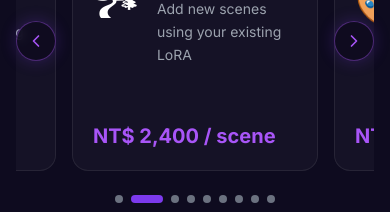
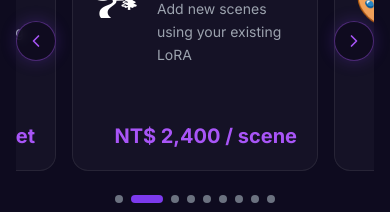
Before and after one commit to leadingtw273/ai-portrait-studio-site, a React (Vite) app: page / in a window 390 px wide. Shown: the part 5300-5512 px from the top of the page. Built offline with nearby package versions, Linux system fonts and the light colour scheme.

Commit message:
tweak(AddOnCard): mobile/tablet stack 時 tag + price 都靠右 (items-end)
Co-Authored-By: Claude Opus 4.7 (1M context) <noreply@anthropic.com>

```diff
--- a/src/components/AddOnCard.tsx
+++ b/src/components/AddOnCard.tsx
@@ -33,8 +33,8 @@ export function AddOnCard({
         </div>
       </div>
 
-      {/* Bottom row：< desktop (1024) 垂直 tag→price stack；desktop+ 左下 tag / 右下 price 同行 */}
-      <div className="flex flex-col items-start gap-2 desktop:flex-row desktop:items-end desktop:justify-between desktop:gap-3 mt-auto">
+      {/* Bottom row：< desktop (1024) 垂直 stack 且全部靠右；desktop+ 左下 tag / 右下 price 同行 */}
+      <div className="flex flex-col items-end gap-2 desktop:flex-row desktop:items-end desktop:justify-between desktop:gap-3 mt-auto">
         {tagLabel && (
           <span
             className={cn(
@@ -47,7 +47,7 @@ export function AddOnCard({
             {tagLabel}
           </span>
         )}
-        <div className="text-brand-300 text-xl font-bold whitespace-nowrap self-start desktop:self-auto desktop:text-right desktop:ml-auto">
+        <div className="text-brand-300 text-xl font-bold whitespace-nowrap text-right desktop:ml-auto">
           {priceMain}
         </div>
       </div>
```
